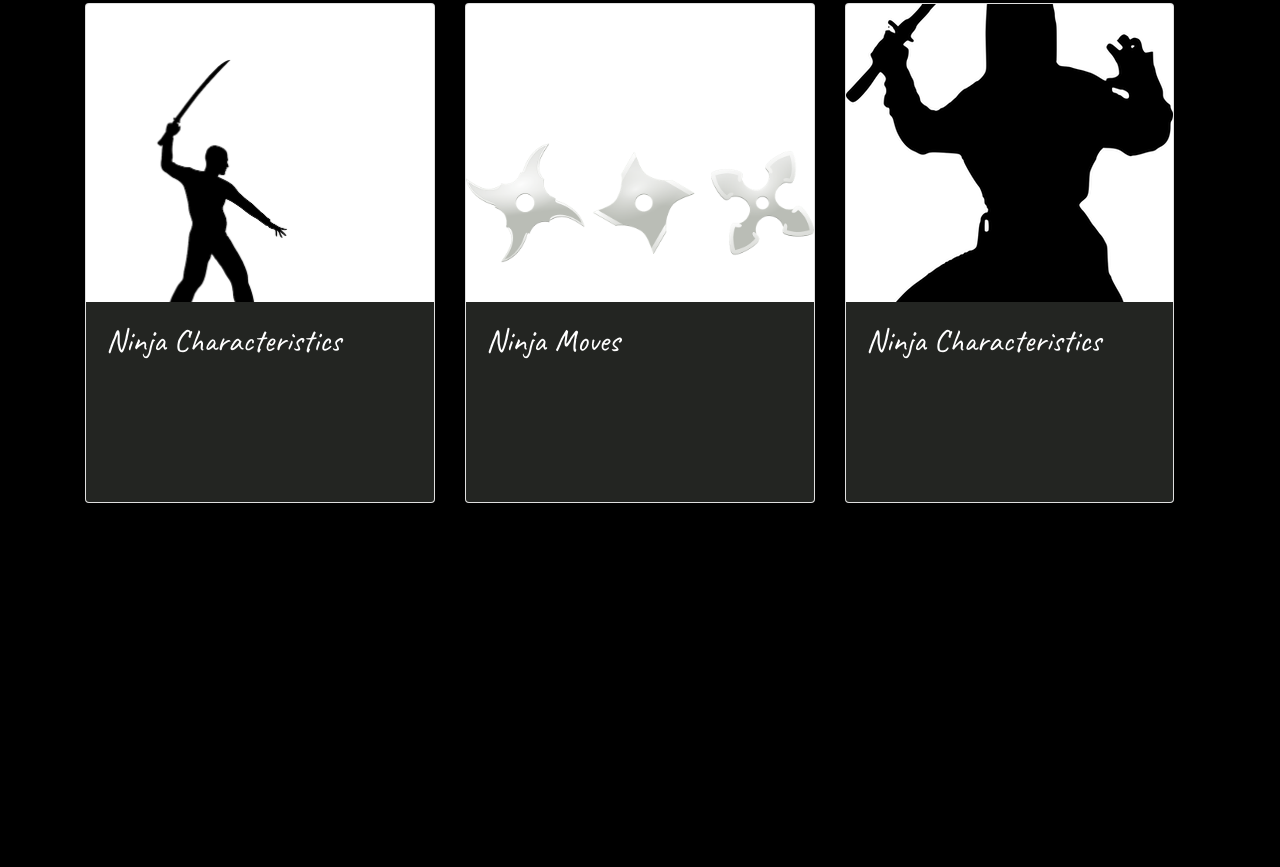
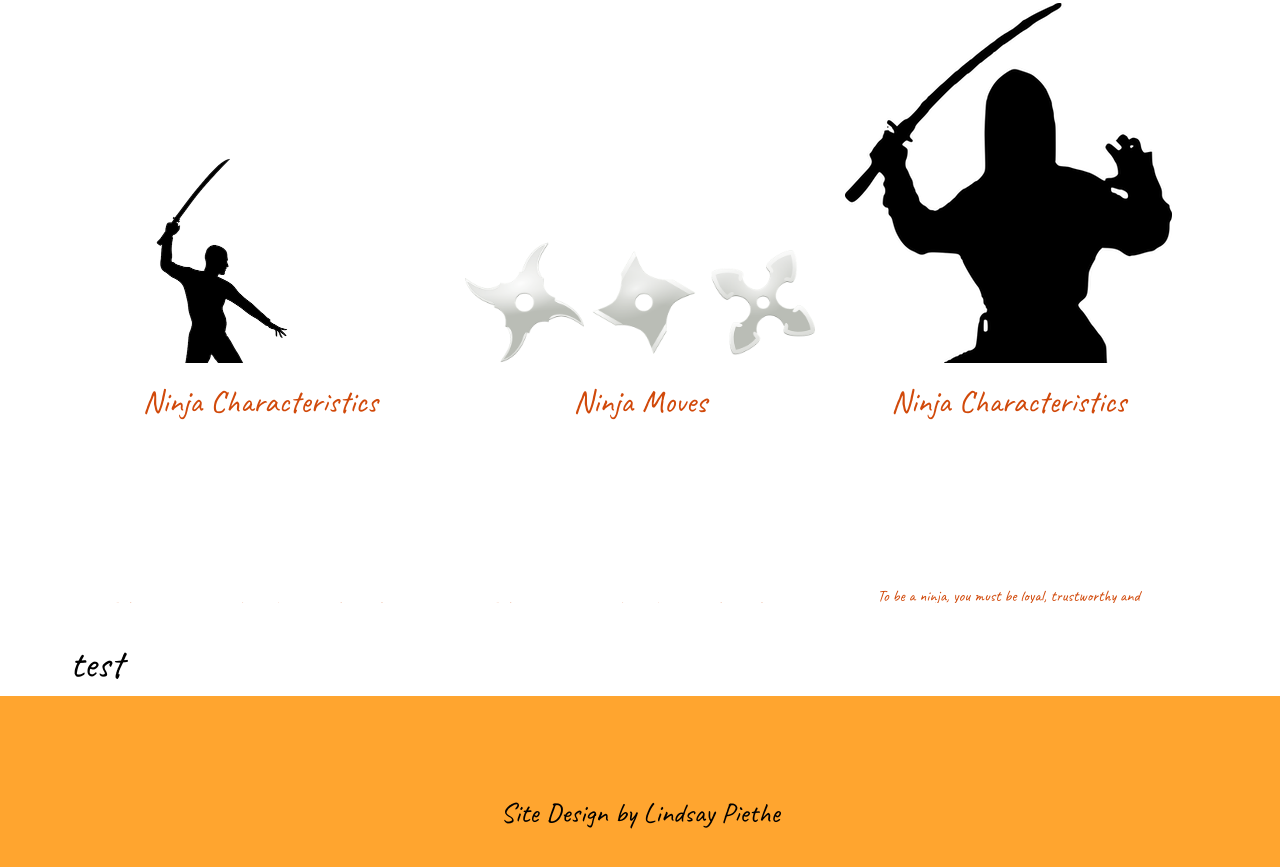
Before and after one commit to lpiethe/ninjaSam, a website: page index.html in a window 1280 px wide. Shown: the part 255-1122 px from the top of the page. Before the commit the page ends 800 px from the top, so only its background shows below. Drawn offline with nearby package versions, Linux system fonts and the light colour scheme; a web font is replaced by a local one.

Commit message:
style changes

```diff
--- a/CSS/styles.css
+++ b/CSS/styles.css
@@ -1,5 +1,6 @@
 header {
     color: white;
+    background: linear-gradient(to right, #F0CB35, #C02425); /* W3C, IE 10+/ Edge, Firefox 16+, Chrome 26+, Opera 12+, Safari 7+ */
 }
 
 header h1 {
@@ -8,8 +9,8 @@ header h1 {
 header h3 {
     font-family: 'Caveat', cursive;
 }
+
 body {
-    background-color: black;
     color: black;
     font-family: 'Caveat', cursive;
 }
@@ -18,7 +19,7 @@ body {
     margin-bottom: 30px;
   }
   .card-image .card .card-img-wrapper {
-    height: 100%;
+    height: 90%;
   }
   .card-image .card .card-body {
     display: none;
@@ -47,8 +48,9 @@ body {
     position: relative;
     overflow: hidden;
     min-height: 200px;
-    max-height: 500px;
+    max-height: 600px;
     height: 100%;
+    border: none;
   }
   .card:hover {
     box-shadow: 8px 12px 31px -10px #ab98ab;
@@ -57,7 +59,7 @@ body {
     display: flex;
     align-items: center;
     justify-content: center;
-    height: 80%;
+    height: 100%;
     overflow: hidden;
   }
   .card-img-wrapper img {
@@ -80,9 +82,10 @@ body {
     left: 0;
     right: 0;
     height: 40%;
-    background-color: rgb(35, 37, 34);
+    background-color: rgb(255, 255, 255);
     transition: 1.5s ease;
-    color:white;
+    color:rgb(209, 73, 10);
+    text-align: center;
   }
   .card-content {
     left: 0;
@@ -98,3 +101,8 @@ body {
   .card:hover .card-content {
     bottom: 0;
   }
+
+  footer {
+      padding: 100px;
+      text-align: center;
+  }
--- a/index.html
+++ b/index.html
@@ -55,7 +55,7 @@
         -->
 
         <div class="container">
-            <div class="row">
+            <div class="row" >
                 <div class="card-wrapper col-sm-4">
                     <div class="card">
                         <div class="card-img-wrapper">
@@ -102,8 +102,12 @@
                     </div>
                 </div>
             </div>
+            <div class="row">
+                <h1>test</h1>
+            </div>
         </div>
-        <footer>
+        <footer style="background-color: rgb(255, 165, 47);">
+                <h3>Site Design by Lindsay Piethe</h3>
         </footer>
         <script src="node_modules/jquery/dist/jquery.slim.min.js"></script>
         <script src="node_modules/popper.js/dist/umd/popper.min.js"></script>
```
